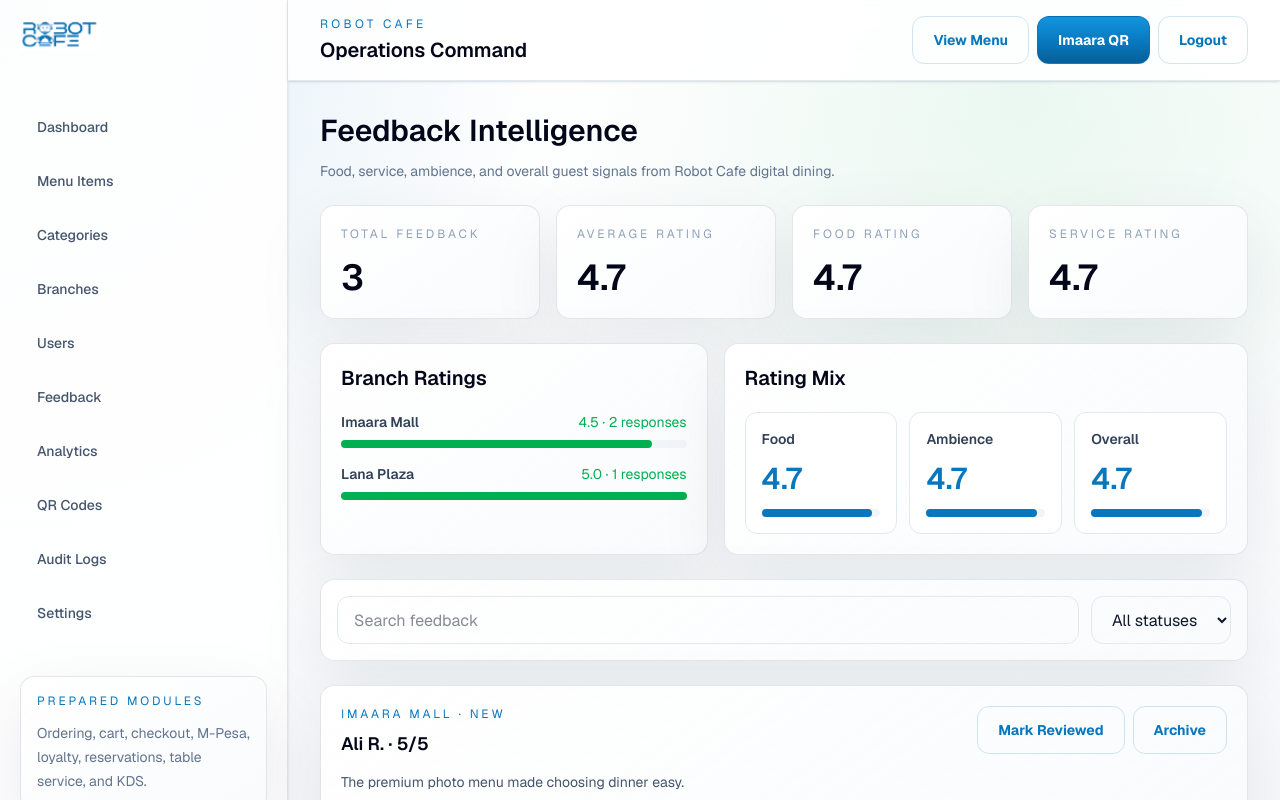
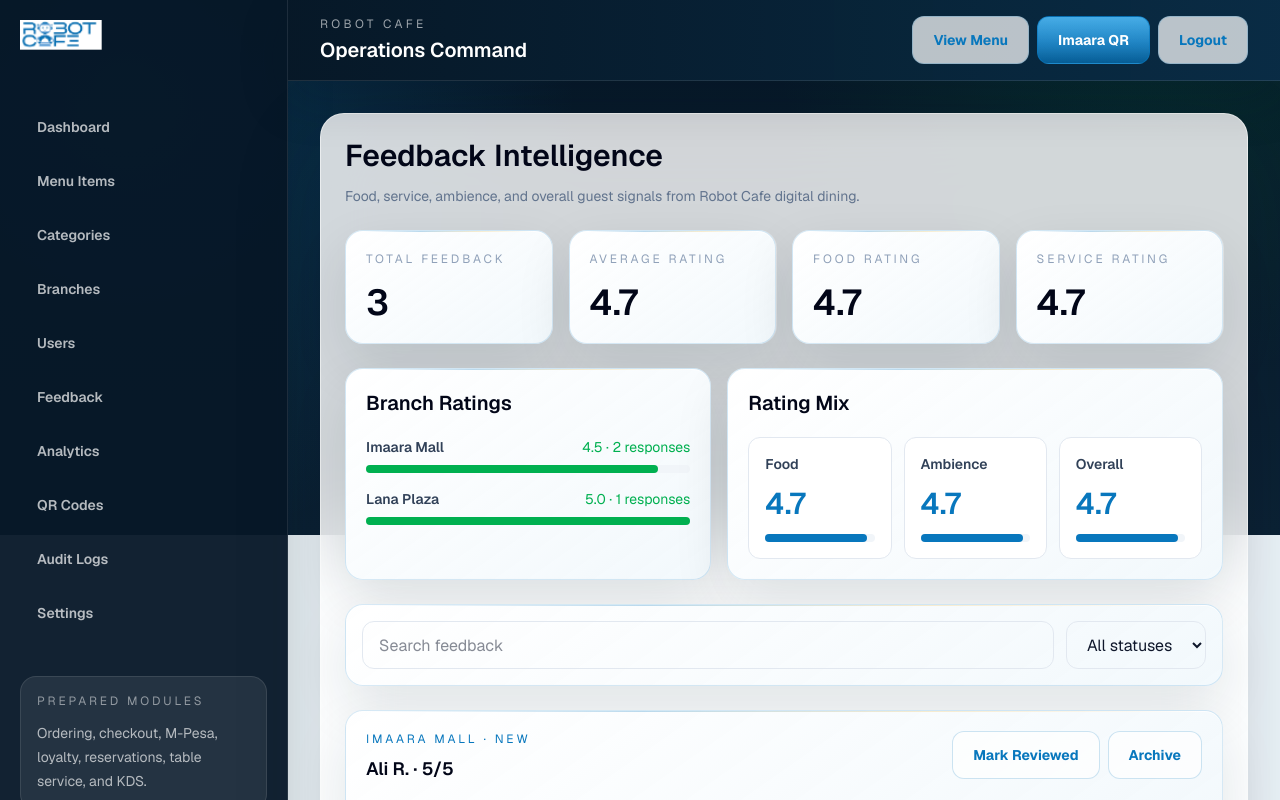
Before and after one commit to timsila18/Robot-Cafe-QR-Web-Reservation, a Next.js app: page /admin/feedback in a window 1280 px wide. Shown: the top 800 px of the page. Built offline with nearby package versions, Linux system fonts and the light colour scheme.

Commit message:
polish premium UI and stabilize admin login

```diff
--- a/src/app/admin/layout.tsx
+++ b/src/app/admin/layout.tsx
@@ -6,7 +6,7 @@ export default async function AdminRouteLayout({ children }: { children: React.R
   const pathname = headerStore.get("x-pathname");
 
   if (pathname === "/admin/login") {
-    return <main className="luxury-bg min-h-screen px-5 py-10 text-slate-900 sm:px-8">{children}</main>;
+    return <main className="premium-shell min-h-screen px-5 py-10 text-slate-900 sm:px-8">{children}</main>;
   }
 
   return <AdminLayout>{children}</AdminLayout>;
--- a/src/app/globals.css
+++ b/src/app/globals.css
@@ -1,13 +1,16 @@
 @import "tailwindcss";
 
 :root {
-  --background: #f8fafc;
-  --foreground: #1f2937;
+  --background: #eef6fb;
+  --foreground: #132232;
   --gold: #0877bd;
   --success: #00b050;
   --muted: #667085;
   --panel: #ffffff;
-  --line: rgba(15, 23, 42, 0.1);
+  --line: rgba(8, 119, 189, 0.14);
+  --navy: #071827;
+  --ink: #0d2538;
+  --champagne: #d8a928;
 }
 
 @theme inline {
@@ -37,24 +40,57 @@ body {
 
 .luxury-bg {
   background:
-    radial-gradient(circle at top left, rgba(8, 119, 189, 0.14), transparent 34rem),
-    radial-gradient(circle at 80% 8%, rgba(0, 176, 80, 0.08), transparent 28rem),
-    linear-gradient(180deg, #ffffff 0%, #f8fafc 48%, #f3f6fa 100%);
+    linear-gradient(115deg, rgba(7, 24, 39, 0.06) 0 1px, transparent 1px 100%),
+    radial-gradient(circle at 8% 4%, rgba(8, 119, 189, 0.24), transparent 34rem),
+    radial-gradient(circle at 88% 10%, rgba(0, 176, 80, 0.13), transparent 28rem),
+    radial-gradient(circle at 50% 96%, rgba(216, 169, 40, 0.12), transparent 30rem),
+    linear-gradient(180deg, #ffffff 0%, #eef6fb 45%, #e7f2f8 100%);
+  background-size: 24px 24px, auto, auto, auto, auto;
 }
 
 .luxury-panel {
-  border: 1px solid var(--line);
+  position: relative;
+  border: 1px solid rgba(8, 119, 189, 0.16);
   background:
-    linear-gradient(145deg, rgba(255, 255, 255, 0.95), rgba(248, 250, 252, 0.82)),
+    linear-gradient(145deg, rgba(255, 255, 255, 0.98), rgba(241, 248, 252, 0.9)),
     rgba(255, 255, 255, 0.9);
-  box-shadow: 0 24px 70px rgba(15, 23, 42, 0.08);
-  backdrop-filter: blur(18px);
-  border-radius: 14px;
+  box-shadow: 0 22px 55px rgba(7, 24, 39, 0.11), 0 1px 0 rgba(255,255,255,.9) inset;
+  backdrop-filter: blur(20px);
+  border-radius: 18px;
+}
+
+.luxury-panel::before {
+  background: linear-gradient(90deg, transparent, rgba(8,119,189,.35), rgba(216,169,40,.28), transparent);
+  content: "";
+  height: 1px;
+  left: 18px;
+  opacity: .8;
+  position: absolute;
+  right: 18px;
+  top: 0;
+}
+
+.premium-shell {
+  background:
+    radial-gradient(circle at 10% 8%, rgba(18, 149, 223, .22), transparent 28rem),
+    radial-gradient(circle at 90% 0%, rgba(0, 176, 80, .13), transparent 24rem),
+    linear-gradient(180deg, #071827 0%, #0b2235 42%, #eef6fb 42%, #eef6fb 100%);
+}
+
+.premium-surface {
+  background:
+    linear-gradient(145deg, rgba(7, 24, 39, .96), rgba(10, 43, 67, .93)),
+    #071827;
+  border: 1px solid rgba(255,255,255,.1);
+  box-shadow: 0 28px 80px rgba(7, 24, 39, .25);
+  color: white;
 }
 
 .premium-button {
   align-items: center;
-  background: linear-gradient(180deg, #1295df 0%, #0877bd 56%, #075f98 100%);
+  background:
+    linear-gradient(180deg, rgba(255,255,255,.22), transparent),
+    linear-gradient(180deg, #1295df 0%, #0877bd 56%, #065d95 100%);
   border: 1px solid rgba(8, 119, 189, 0.62);
   border-radius: 12px;
   color: #ffffff;
@@ -68,14 +104,15 @@ body {
 }
 
 .premium-button:hover {
-  box-shadow: 0 18px 45px rgba(8, 119, 189, 0.2);
+  box-shadow: 0 18px 45px rgba(8, 119, 189, 0.28), 0 0 0 4px rgba(8,119,189,.08);
   filter: saturate(1.05);
   transform: translateY(-2px);
 }
 
 .ghost-button {
   align-items: center;
-  border: 1px solid rgba(8, 119, 189, 0.18);
+  background: rgba(255,255,255,.72);
+  border: 1px solid rgba(8, 119, 189, 0.2);
   border-radius: 12px;
   color: #0877bd;
   display: inline-flex;
@@ -88,9 +125,24 @@ body {
 }
 
 .ghost-button:hover {
-  background: rgba(8, 119, 189, 0.06);
+  background: rgba(8, 119, 189, 0.08);
   border-color: rgba(8, 119, 189, 0.42);
   transform: translateY(-2px);
+}
+
+.premium-header {
+  background:
+    linear-gradient(90deg, rgba(7,24,39,.96), rgba(9,45,71,.92)),
+    #071827;
+  border-color: rgba(255,255,255,.1);
+  box-shadow: 0 18px 50px rgba(7,24,39,.18);
+}
+
+.premium-text-gradient {
+  background: linear-gradient(90deg, #071827, #0877bd 52%, #00b050);
+  -webkit-background-clip: text;
+  background-clip: text;
+  color: transparent;
 }
 
 .scrollbar-none {
--- a/src/components/admin-content-area.tsx
+++ b/src/components/admin-content-area.tsx
@@ -1,3 +1,9 @@
 export function AdminContentArea({ children }: { children: React.ReactNode }) {
-  return <section className="mx-auto w-full max-w-7xl px-5 py-8 sm:px-8">{children}</section>;
+  return (
+    <section className="mx-auto w-full max-w-7xl px-5 py-8 sm:px-8">
+      <div className="rounded-[24px] border border-white/55 bg-white/82 p-4 shadow-[0_30px_90px_rgba(7,24,39,.16)] backdrop-blur-2xl sm:p-6">
+        {children}
+      </div>
+    </section>
+  );
 }
--- a/src/components/admin-dashboard.tsx
+++ b/src/components/admin-dashboard.tsx
@@ -22,7 +22,7 @@ export function AdminDashboard() {
   return (
     <div className="space-y-8">
       <section>
-        <h2 className="text-3xl font-semibold text-slate-950">Executive Dashboard</h2>
+        <h2 className="premium-text-gradient text-4xl font-semibold">Executive Dashboard</h2>
         <p className="mt-3 max-w-2xl text-sm leading-6 text-slate-500">
           A premium operations foundation for branch menus, digital dining intelligence, and future service modules.
         </p>
@@ -30,7 +30,7 @@ export function AdminDashboard() {
 
       <section className="grid gap-4 sm:grid-cols-2 xl:grid-cols-3">
         {metrics.map(([label, value, helper]) => (
-          <article className="luxury-panel p-5" key={label}>
+          <article className="luxury-panel overflow-hidden p-5 transition hover:-translate-y-1 hover:shadow-[0_28px_70px_rgba(8,119,189,.16)]" key={label}>
             <p className="text-xs uppercase tracking-[0.24em] text-slate-400">{label}</p>
             <p className="mt-4 text-4xl font-semibold text-slate-950">{value}</p>
             <p className="mt-3 text-sm text-slate-500">{helper}</p>
--- a/src/components/admin-layout.tsx
+++ b/src/components/admin-layout.tsx
@@ -4,7 +4,7 @@ import { AdminTopbar } from "@/components/admin-topbar";
 
 export function AdminLayout({ children }: { children: React.ReactNode }) {
   return (
-    <main className="luxury-bg min-h-screen text-slate-900">
+    <main className="premium-shell min-h-screen text-slate-900">
       <div className="flex">
         <AdminSidebar />
         <div className="min-w-0 flex-1">
--- a/src/components/admin-sidebar.tsx
+++ b/src/components/admin-sidebar.tsx
@@ -18,12 +18,12 @@ const navItems = [
 export function AdminSidebar() {
   const currentUser = getCurrentAdminUser();
   return (
-    <aside className="hidden min-h-screen w-72 border-r border-slate-200 bg-white/92 p-5 shadow-sm lg:block">
+    <aside className="hidden min-h-screen w-72 border-r border-white/10 bg-[#071827]/95 p-5 text-white shadow-2xl lg:block">
       <BrandMark />
       <nav className="mt-10 space-y-2">
         {navItems.filter(([, , permission]) => !permission || hasPermission(currentUser.role, permission)).map(([label, href]) => (
           <Link
-            className="block rounded-xl border border-transparent px-4 py-3 text-sm font-medium text-slate-600 transition hover:border-gold/20 hover:bg-gold/5 hover:text-gold"
+            className="block rounded-xl border border-transparent px-4 py-3 text-sm font-semibold text-white/70 transition hover:border-white/10 hover:bg-white/10 hover:text-white"
             href={href}
             key={href}
           >
@@ -31,9 +31,9 @@ export function AdminSidebar() {
           </Link>
         ))}
       </nav>
-      <div className="luxury-panel mt-10 p-4">
-        <p className="text-xs uppercase tracking-[0.24em] text-gold">Prepared Modules</p>
-        <p className="mt-3 text-sm leading-6 text-slate-500">Ordering, cart, checkout, M-Pesa, loyalty, reservations, table service, and KDS.</p>
+      <div className="mt-10 rounded-2xl border border-white/10 bg-white/8 p-4">
+        <p className="text-xs uppercase tracking-[0.24em] text-white/50">Prepared Modules</p>
+        <p className="mt-3 text-sm leading-6 text-white/66">Ordering, checkout, M-Pesa, loyalty, reservations, table service, and KDS.</p>
       </div>
     </aside>
   );
--- a/src/components/admin-topbar.tsx
+++ b/src/components/admin-topbar.tsx
@@ -3,14 +3,14 @@ import { LogoutButton } from "@/components/logout-button";
 
 export function AdminTopbar() {
   return (
-    <header className="sticky top-0 z-30 border-b border-slate-200 bg-white/86 px-5 py-4 shadow-sm backdrop-blur-xl sm:px-8">
+    <header className="premium-header sticky top-0 z-30 border-b px-5 py-4 text-white backdrop-blur-xl sm:px-8">
       <div className="flex flex-col gap-4 sm:flex-row sm:items-center sm:justify-between">
         <div>
-          <p className="text-xs uppercase tracking-[0.28em] text-gold">ROBOT CAFE</p>
-          <h1 className="mt-1 text-xl font-semibold text-slate-950">Operations Command</h1>
+          <p className="text-xs uppercase tracking-[0.28em] text-white/60">ROBOT CAFE</p>
+          <h1 className="mt-1 text-xl font-semibold text-white">Operations Command</h1>
         </div>
         <div className="flex gap-2 overflow-x-auto">
-          <Link className="ghost-button min-h-11 px-4" href="/menu">View Menu</Link>
+          <Link className="ghost-button min-h-11 border-white/15 bg-white/10 px-4 text-white hover:bg-white/15" href="/menu">View Menu</Link>
           <Link className="premium-button min-h-11 px-4" href="/menu/imaara-mall">Imaara QR</Link>
           <LogoutButton />
         </div>
--- a/src/components/hero-section.tsx
+++ b/src/components/hero-section.tsx
@@ -21,9 +21,9 @@ export function HeroSection({
 }: HeroSectionProps) {
   return (
     <section className="relative mx-auto grid min-h-[72svh] w-full max-w-7xl items-center gap-12 px-5 py-12 sm:px-8 lg:grid-cols-[1fr_0.82fr]">
-      <div className="absolute inset-x-8 top-24 h-px bg-gradient-to-r from-transparent via-gold/30 to-transparent" />
+      <div className="absolute inset-x-8 top-24 h-px bg-gradient-to-r from-transparent via-gold/40 to-transparent" />
       <div className="relative z-10 max-w-3xl">
-        <h1 className="text-5xl font-semibold leading-[0.95] text-slate-950 sm:text-7xl lg:text-8xl">{title}</h1>
+        <h1 className="premium-text-gradient text-5xl font-semibold leading-[0.95] sm:text-7xl lg:text-8xl">{title}</h1>
         <p className="mt-6 text-2xl font-medium text-gold sm:text-4xl">{subtitle}</p>
         <p className="mt-6 max-w-2xl text-base leading-8 text-slate-600 sm:text-lg">{description}</p>
         <div className="mt-9 flex flex-col gap-3 sm:flex-row">
--- a/src/components/menu-item-card.tsx
+++ b/src/components/menu-item-card.tsx
@@ -14,7 +14,7 @@ export function MenuItemCard({ item, onViewDetails }: MenuItemCardProps) {
   const imageUrl = getOptimizedImageUrl(primaryImage, "card");
 
   return (
-    <article className="group luxury-panel w-full min-w-0 max-w-full overflow-hidden transition duration-300 hover:-translate-y-1 hover:border-gold/35">
+    <article className="group luxury-panel w-full min-w-0 max-w-full overflow-hidden transition duration-300 hover:-translate-y-1 hover:border-gold/35 hover:shadow-[0_30px_80px_rgba(8,119,189,.18)]">
       <div className="relative aspect-[4/3] overflow-hidden bg-slate-100">
         <Image
           alt={imageAlt(item.name)}
@@ -38,7 +38,7 @@ export function MenuItemCard({ item, onViewDetails }: MenuItemCardProps) {
         </div>
       </div>
 
-      <div className="p-5">
+      <div className="bg-white/90 p-5">
         <div className="flex flex-col gap-3 sm:flex-row sm:items-start sm:justify-between sm:gap-4">
           <div className="min-w-0">
             <p className="text-xs uppercase tracking-[0.24em] text-slate-400">{category?.name}</p>
@@ -47,7 +47,7 @@ export function MenuItemCard({ item, onViewDetails }: MenuItemCardProps) {
           <p className="shrink-0 text-lg font-semibold text-gold">{formatPrice(item.price)}</p>
         </div>
         <p className="mt-3 line-clamp-2 min-h-12 text-sm leading-6 text-slate-500">{item.description}</p>
-        <div className="mt-4 flex items-center justify-between rounded-xl bg-slate-50 px-3 py-2 text-xs text-slate-500">
+        <div className="mt-4 flex items-center justify-between rounded-xl border border-gold/10 bg-gradient-to-r from-sky-50 to-emerald-50 px-3 py-2 text-xs font-semibold text-slate-600">
           <span>{item.preparationTime} min prep</span>
           <span>{item.calories} cal</span>
         </div>
```
Also changed, not shown: src/app/api/admin/login/route.ts (+11 -3 lines), src/components/login-form.tsx (+9 -5 lines), src/components/public-layout.tsx (+5 -5 lines).
